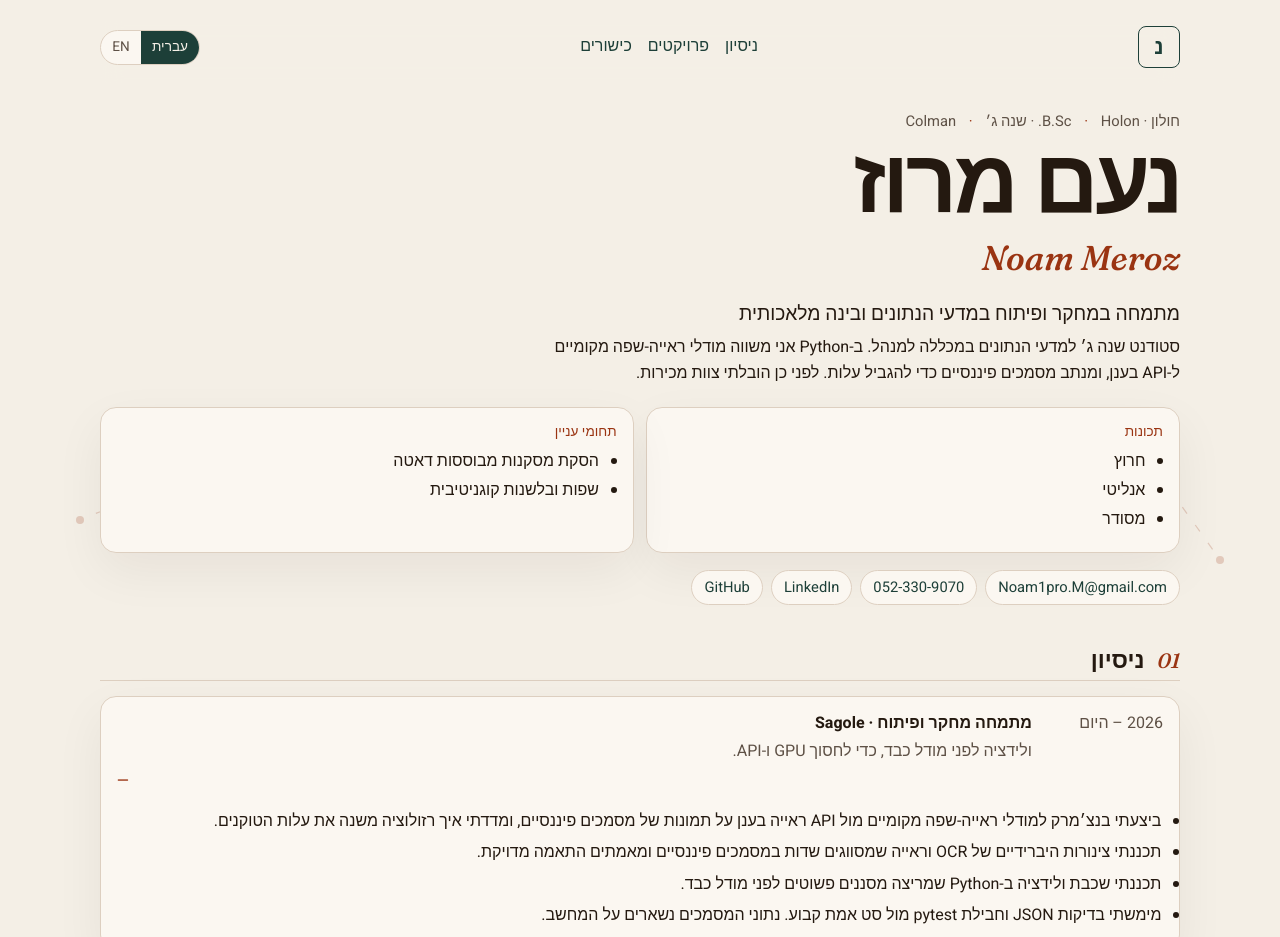
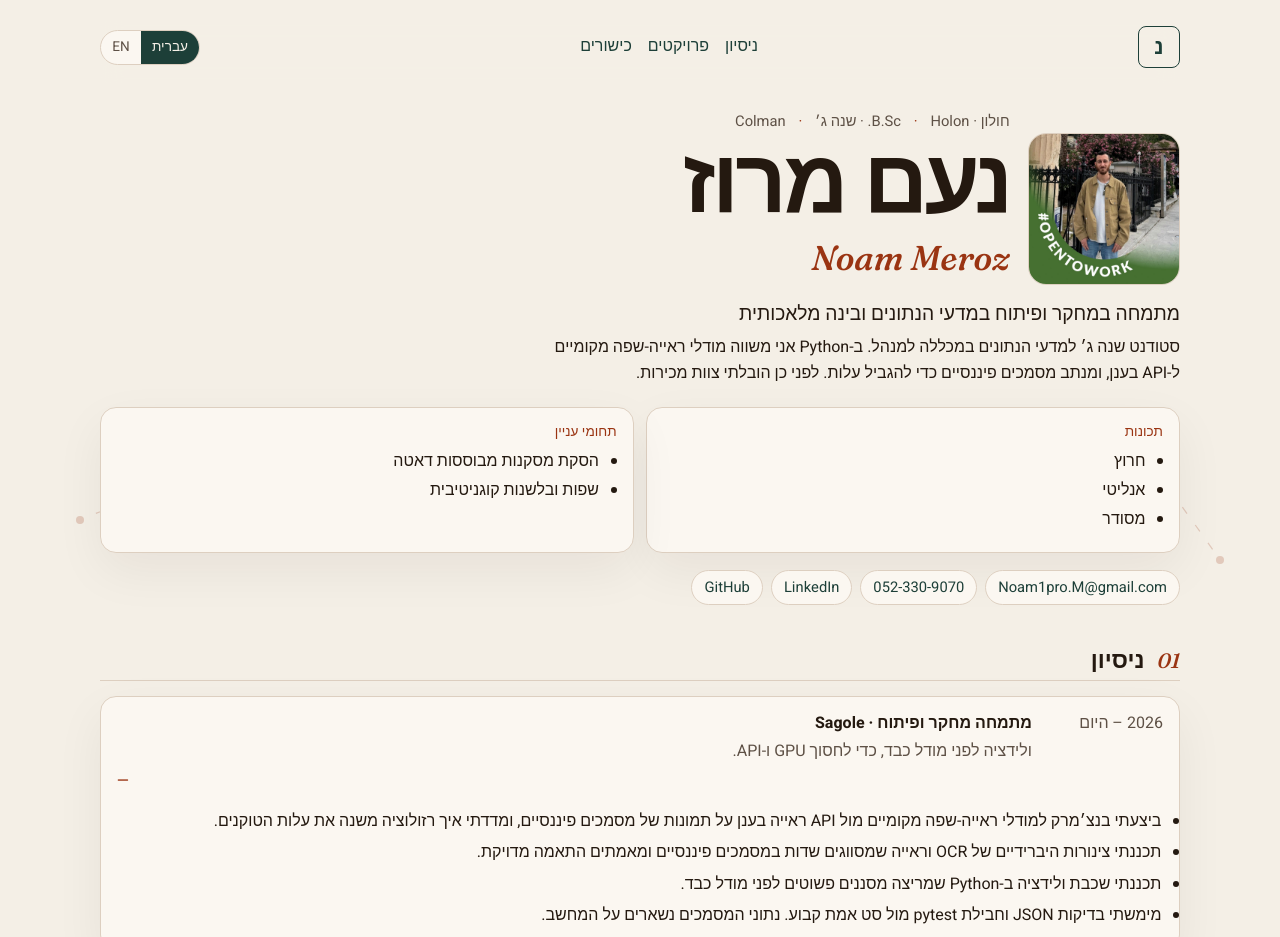
Before and after one commit to noam2177/noam2177.github.io, a plain HTML site: page index.html in a window 1280 px wide. Shown: the top 937 px of the page. Drawn offline with Linux system fonts and the light colour scheme.

Commit message:
Add the portrait and keep the public page link ready for forms.
Co-authored-by: Cursor <cursoragent@cursor.com>

```diff
--- a/index.html
+++ b/index.html
@@ -8,7 +8,7 @@
   <link rel="preconnect" href="https://fonts.googleapis.com">
   <link rel="preconnect" href="https://fonts.gstatic.com" crossorigin>
   <link href="https://fonts.googleapis.com/css2?family=Fraunces:ital,opsz,wght@0,9..144,560;0,9..144,680;1,9..144,520&family=Heebo:wght@400;500;700&display=swap" rel="stylesheet">
-  <link rel="stylesheet" href="site.css?v=7">
+  <link rel="stylesheet" href="site.css?v=8">
 </head>
 <body>
   <svg class="field" viewBox="0 0 1200 800" aria-hidden="true">
@@ -47,9 +47,14 @@
 
     <main id="top">
       <section class="hero">
+        <div class="hero-top">
+          <img class="portrait" src="portrait.png" alt="נעם מרוז">
+          <div>
         <p class="eyebrow"><span>חולון · Holon</span><span>B.Sc. · שנה ג׳</span><span>Colman</span></p>
         <h1>נעם מרוז</h1>
         <p class="latin">Noam Meroz</p>
+          </div>
+        </div>
         <p class="role" data-he>מתמחה במחקר ופיתוח במדעי הנתונים ובינה מלאכותית</p>
         <p class="role" data-en>Data Science and AI R&amp;D Intern</p>
         <p class="summary" data-he>סטודנט שנה ג׳ למדעי הנתונים במכללה למנהל. ב-Python אני משווה מודלי ראייה-שפה מקומיים ל-API בענן, ומנתב מסמכים פיננסיים כדי להגביל עלות. לפני כן הובלתי צוות מכירות.</p>
--- a/site.css
+++ b/site.css
@@ -120,6 +120,21 @@ nav a:hover, footer a:hover, .detail-links a:hover, a:focus-visible, button:focu
 }
 
 .hero { padding: 1.6rem 0 0.4rem; }
+
+.hero-top {
+  display: grid;
+  grid-template-columns: 9.5rem 1fr;
+  gap: 1.15rem;
+  align-items: end;
+}
+
+.portrait {
+  width: 100%;
+  height: auto;
+  display: block;
+  border-radius: 18px;
+  border: 1px solid var(--line);
+}
 
 .hero > * {
   animation: rise 0.55s ease both;
@@ -357,7 +372,8 @@ footer {
 footer p { margin: 0; }
 
 @media (max-width: 800px) {
-  .focus, .cards, .split { grid-template-columns: 1fr; }
+  .focus, .cards, .split, .hero-top { grid-template-columns: 1fr; }
+  .portrait { width: min(16rem, 100%); }
   .job summary { grid-template-columns: 1fr; }
   .when { grid-row: auto; }
   .job summary::after { grid-column: 1; }
```
Also changed, not shown: portrait.png (added).
